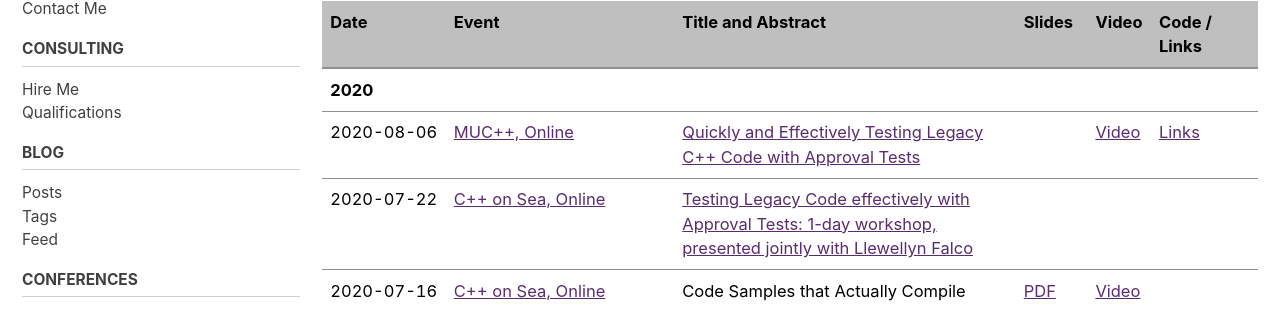
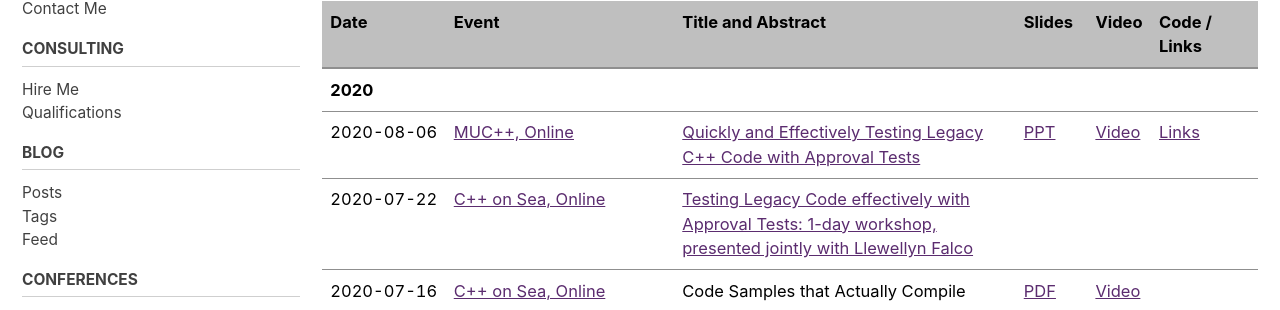
Before and after one commit to claremacrae/claremacrae.github.io, a Jekyll site: the page built from conferences/presentations.md, in a window 1280 px wide and 900 px high, scrolled down 530 px. Shown: the part 138-448 px from the top of the window. Built offline with Jekyll 4.4.1, drawn with Linux system fonts in a browser that asks for light colours; cached includes are drawn as plain includes; nearby versions of some CDN libraries.

Commit message:
Add MUC++ slides link

```diff
--- a/conferences/presentations.md
+++ b/conferences/presentations.md
@@ -22,7 +22,7 @@ See also ["Resources and references for my talks"](https://github.com/claremacra
 | Date  | Event | Title and Abstract | Slides  | Video | Code / Links |
 | ----- | ----- | ------------------ | ------- | ----- | ------------ |
 | **2020** | &nbsp; | &nbsp; | &nbsp; | &nbsp; | &nbsp; |
-| <span class="text-tabular-dates">2020-08-06</span> | [MUC++, Online](https://www.meetup.com/MUCplusplus/) | [Quickly and Effectively Testing Legacy C++ Code with Approval Tests](https://www.meetup.com/MUCplusplus/events/272038301/) | &nbsp; | [Video](https://youtu.be/vtWnqqSUzrY) | [Links](https://github.com/claremacrae/talks/blob/main/Quickly_and_Effectively_Testing_Legacy_C++_Code_with_Approval_Tests.md#top) |
+| <span class="text-tabular-dates">2020-08-06</span> | [MUC++, Online](https://www.meetup.com/MUCplusplus/) | [Quickly and Effectively Testing Legacy C++ Code with Approval Tests](https://www.meetup.com/MUCplusplus/events/272038301/) | [PPT](https://www.slideshare.net/ClareMacrae/quickly-and-effectively-testing-legacy-c-code-with-approval-tests-mu-cpp) | [Video](https://youtu.be/vtWnqqSUzrY) | [Links](https://github.com/claremacrae/talks/blob/main/Quickly_and_Effectively_Testing_Legacy_C++_Code_with_Approval_Tests.md#top) |
 | <span class="text-tabular-dates">2020-07-22</span> | [C++ on Sea, Online](https://cpponsea.uk/) | [Testing Legacy Code effectively with Approval Tests: 1-day workshop, presented jointly with Llewellyn Falco](https://cpponsea.uk/2020/sessions/workshop_testing-legacy-code-effectively-with-approval-tests.html) | &nbsp; | &nbsp; | &nbsp; |
 | <span class="text-tabular-dates">2020-07-16</span> | [C++ on Sea, Online](https://cpponsea.uk/) | Code Samples that Actually Compile  | [PDF](https://github.com/philsquared/cpponsea-slides/blob/master/2020/LightningTalks/Clare%20Macrae%20-%20Code%20Samples%20that%20Actually%20Compile.pdf) | [Video](https://www.youtube.com/watch?v=KtxTlBeVYiE) | &nbsp; |
 | <span class="text-tabular-dates">2020-07-15</span> | [C++ on Sea, Online](https://cpponsea.uk/) | [Quickly and Effectively Testing Legacy C++ Code with Approval Tests](https://cpponsea.uk/2020/sessions/quickly-and-effectively-testing-legacy-cpp-code-with-approval-tests.html) | [PPT](https://www.slideshare.net/ClareMacrae/quickly-and-effectively-testing-legacy-c-code-with-approval-tests) [PDF](https://github.com/philsquared/cpponsea-slides/blob/master/2020/Clare%20Macrae%20-%20Quickly%20and%20Effectively%20Testing%20Legacy%20C%2B%2B%20Code%20with%20Approval%20Tests/QuicklyAndEffectivelyTestingLegacyC%2B%2B.pdf) | [Video](https://www.youtube.com/watch?v=tXEuf_3VzRE) | [Links](https://github.com/claremacrae/talks/blob/main/Quickly_and_Effectively_Testing_Legacy_C++_Code_with_Approval_Tests.md#top) |
```
